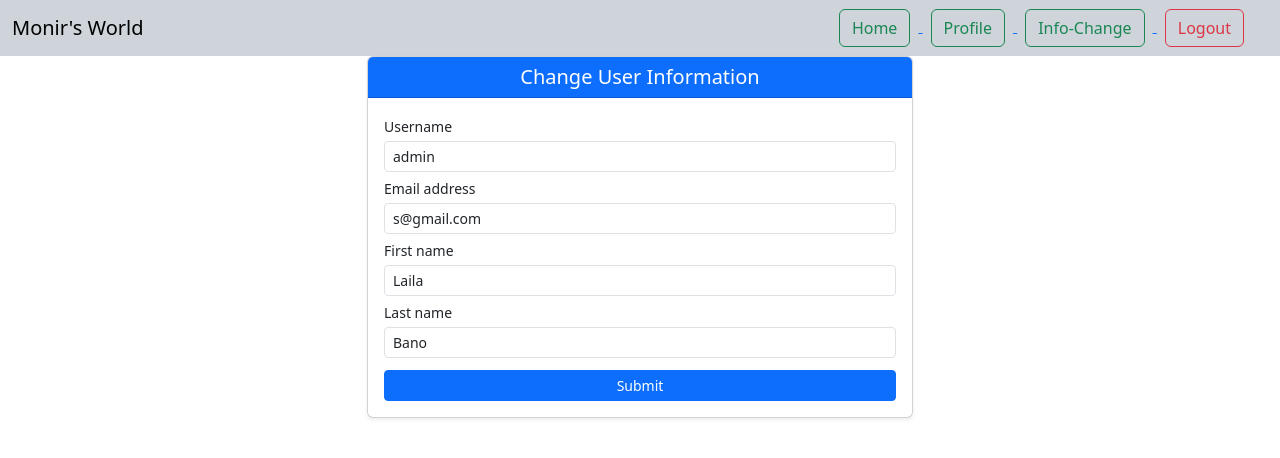
After one commit to monir3430/django-auth, a Django app: page /change_user_data/ in a window 1280 px wide. The commit adds this page. Shown: the top 458 px of the page. Run offline with Django 5.2, Linux system fonts and the light colour scheme; a user stored in the database is signed in; some libraries are stand-ins or nearby versions.

Commit message:
chage-data

```diff
--- a/aaa/settings.py
+++ b/aaa/settings.py
@@ -40,6 +40,7 @@ INSTALLED_APPS = [
     'crispy_forms',
     'crispy_bootstrap5',
     'myapp',
+    'widget_tweaks',
 ]
 CRISPY_ALLOWED_TEMPLATE_PACKS = 'bootstrap5'
 CRISPY_TEMPLATE_PACK = 'bootstrap5'
--- a/myapp/forms.py
+++ b/myapp/forms.py
@@ -1,5 +1,5 @@
 from django.contrib.auth.models import User
-from django.contrib.auth.forms import UserCreationForm
+from django.contrib.auth.forms import UserCreationForm, UserChangeForm
 from django import forms
 
 
@@ -11,3 +11,11 @@ class RegisterForm(UserCreationForm):
     class Meta:
         model = User
         fields = ['username', 'email', 'first_name', 'last_name']
+
+
+class ChangeForm(UserChangeForm):
+    password = None
+
+    class Meta:
+        model = User
+        fields = ['username', 'email', 'first_name', 'last_name']
--- a/myapp/templates/base.html
+++ b/myapp/templates/base.html
@@ -11,19 +11,35 @@
   <div class="container-fluid">
     <a class="navbar-brand">Monir's World</a>
 
-      <div>
-		  	<a href="{% url 'home' %}"><button class="btn btn-outline-success" type="submit">Home</button></a>
-      		<a href="{% url 'signup' %}"><button class="btn btn-outline-success" type="submit">Signup</button></a>
-      		<a href="{% url 'login' %}"><button class="btn btn-outline-success" type="submit">Login</button></a>
+    <div class="mx-3">
+      <a href="{% url 'home' %}">
+        <button class="btn btn-outline-success mx-2" type="button">Home</button>
+      </a>
 
-
-	  </div>
+      {% if user.is_authenticated %}
+        <a href="{% url 'profile' %}">
+          <button class="btn btn-outline-success mx-2" type="button">Profile</button>
+        </a>
+		  <a href="{% url 'change_user_data' %}">
+          <button class="btn btn-outline-success mx-2" type="button">Info-Change</button>
+        </a>
+        <a href="{% url 'logout' %}">
+          <button class="btn btn-outline-danger mx-2" type="button">Logout</button>
+        </a>
+      {% else %}
+        <a href="{% url 'signup' %}">
+          <button class="btn btn-outline-success mx-2" type="button">Signup</button>
+        </a>
+        <a href="{% url 'login' %}">
+          <button class="btn btn-outline-success mx-2" type="button">Login</button>
+        </a>
+      {% endif %}
+    </div>
 
   </div>
 </nav>
 {% block body %} {% endblock %}
 
-
-    <script src="https://cdn.jsdelivr.net/npm/bootstrap@5.3.3/dist/js/bootstrap.bundle.min.js" integrity="sha384-YvpcrYf0tY3lHB60NNkmXc5s9fDVZLESaAA55NDzOxhy9GkcIdslK1eN7N6jIeHz" crossorigin="anonymous"></script>
-  </body>
+<script src="https://cdn.jsdelivr.net/npm/bootstrap@5.3.3/dist/js/bootstrap.bundle.min.js" integrity="sha384-YvpcrYf0tY3lHB60NNkmXc5s9fDVZLESaAA55NDzOxhy9GkcIdslK1eN7N6jIeHz" crossorigin="anonymous"></script>
+</body>
 </html>
--- /dev/null
+++ b/myapp/templates/info-change.html
@@ -0,0 +1,32 @@
+{% extends 'base.html' %}
+{% load widget_tweaks %}
+
+{% block body %}
+    {% csrf_token %}
+    <div class="container mt-0">
+        <div class="row justify-content-center">
+            <div class="col-md-6">
+                <div class="card shadow-sm">
+                    <div class="card-header bg-primary text-white text-center py-2"> <!-- Reduced padding -->
+                        <h5 class="mb-0">Change User Information</h5> <!-- Slightly smaller header -->
+                    </div>
+                    <div class="card-body p-3"> <!-- Reduced padding -->
+                        <form method="post" action="">
+                            {% csrf_token %}
+                            {% for f in form %}
+                            <div class="mb-1"> <!-- Reduced margin-bottom -->
+                                <label for="{{ f.id_for_label }}" class="form-label mb-1 small">{{ f.label }}</label> <!-- Smaller label -->
+                                {{ f|add_class:"form-control form-control-sm" }} <!-- Compact input -->
+                                {% for error in f.errors %}
+                                <div class="text-danger small mt-1">{{ error }}</div>
+                                {% endfor %}
+                            </div>
+                            {% endfor %}
+                            <button type="submit" class="btn btn-primary btn-sm w-100 mt-2">Submit</button> <!-- Compact button -->
+                        </form>
+                    </div>
+                </div>
+            </div>
+        </div>
+    </div>
+{% endblock %}
--- a/myapp/templates/login.html
+++ b/myapp/templates/login.html
@@ -9,6 +9,11 @@
                     <h1 class="text-center mb-4">Login</h1>
                     <form method="post" novalidate>
                         {% csrf_token %}
+						<div class="text-danger">
+							{% for error in form.non_field_errors %}
+								<p>{{ error }}</p>
+							{% endfor %}
+						</div>
                         <div class="mb-3">
                             <label for="username" class="form-label">Username</label>
                             <input type="text" name="username" id="username" class="form-control" required>
--- /dev/null
+++ b/myapp/templates/logout.html
@@ -0,0 +1,5 @@
+{% extends 'base.html' %}
+
+{% block body %}
+
+{% endblock %}
--- a/myapp/templates/signup.html
+++ b/myapp/templates/signup.html
@@ -28,6 +28,8 @@
         {% endfor %}
 
         <button class="btn btn-primary d-block mx-auto" type="submit">Submit</button>
+		<br>
+		<small>Already have an account? Please login <a href="{% url 'login' %}">Login</a></small>
     </div>
 </form>
 
--- a/myapp/urls.py
+++ b/myapp/urls.py
@@ -6,4 +6,9 @@ urlpatterns = [
     path('signup/', views.signup, name='signup'),
     path('success/', views.success_view, name='success_url'),
     path('login/', views.login_view, name='login'),
+    path('profile/', views.profile, name='profile'),
+    path('logout/', views.logout_view, name='logout'),
+    path('passchange/', views.pass_change, name='passchange'),
+    path('passchange2/', views.pass_change2, name='passchange2'),
+    path('change_user_data/', views.change_user_data, name='change_user_data'),
 ]
--- a/myapp/views.py
+++ b/myapp/views.py
@@ -1,8 +1,8 @@
 from django.shortcuts import render, redirect
-from .forms import RegisterForm
+from .forms import RegisterForm, ChangeForm
 from django.contrib import messages
-from django.contrib.auth.forms import AuthenticationForm
-from django.contrib.auth import authenticate, login, logout
+from django.contrib.auth.forms import AuthenticationForm, PasswordChangeForm, SetPasswordForm
+from django.contrib.auth import authenticate, login, logout, update_session_auth_hash
 
 
 # Create your views here.
@@ -12,31 +12,106 @@ def home(request):
 
 
 def signup(request):
-    if request.method == 'POST':
-        form = RegisterForm(request.POST)
-        if form.is_valid():
-            form.save()
-            messages.success(request, 'User was successfully registered')
-            return redirect('success_url')
+    if not request.user.is_authenticated:
+        if request.method == 'POST':
+            form = RegisterForm(request.POST)
+            if form.is_valid():
+                form.save()
+                messages.success(request, 'User was successfully registered')
+                return redirect('success_url')
+        else:
+            form = RegisterForm()
+        return render(request, 'signup.html', {'form': form})
     else:
-        form = RegisterForm()
-    return render(request, 'signup.html', {'form': form})
+        return redirect('profile')
 
 
 def success_view(request):
     return render(request, 'success.html')
 
 
+def profile(request):
+    if request.user.is_authenticated:
+        return render(request, 'profile.html', {'user': request.user})
+    else:
+        return redirect('login')
+
+
 def login_view(request):
+    if not request.user.is_authenticated:
+        if request.method == 'POST':
+            form = AuthenticationForm(request=request, data=request.POST)
+            if form.is_valid():
+                username = form.cleaned_data['username']
+                password = form.cleaned_data['password']
+                user = authenticate(username=username, password=password)
+                if user is not None:
+                    login(request, user)
+                    return redirect('profile')
+                else:
+                    form.add_error(None, "Invalid username or password")
+        else:
+            form = AuthenticationForm()
+        return render(request, 'login.html', {'form': form})
+
+    else:
+        return redirect('profile')
+
+
+# if request.method == 'POST':
+#     form = AuthenticationForm(request=request, data=request.POST)
+#     if form.is_valid():
+#         # Log in the user
+#         user = form.get_user()
+#         login(request, user)
+#         # Redirect to home
+#         return redirect('home')
+# else:
+#     form = AuthenticationForm()
+#
+# return render(request, 'login.html', {'form': form})
+
+def logout_view(request):
+    logout(request)
+    return redirect('login')
+
+
+def pass_change(request):
     if request.method == 'POST':
-        form = AuthenticationForm(request=request, data=request.POST)
+        form = PasswordChangeForm(user=request.user, data=request.POST)
         if form.is_valid():
-            # Log in the user
-            user = form.get_user()
-            login(request, user)
-            # Redirect to home
-            return redirect('home')
+            form.save()
+            update_session_auth_hash(request, form.user)
+            # update_session_auth_hash(request, form.cleaned_data['user'])
+            return redirect('profile')
     else:
-        form = AuthenticationForm()
+        form = PasswordChangeForm(user=request.user)
+    return render(request, 'passchange.html', {'form': form})
 
-    return render(request, 'login.html', {'form': form})
+
+def pass_change2(request):
+    if request.method == 'POST':
+        form = SetPasswordForm(user=request.user, data=request.POST)
+        if form.is_valid():
+            form.save()
+            update_session_auth_hash(request, form.user)
+            # update_session_auth_hash(request, form.cleaned_data['user'])
+            return redirect('profile')
+    else:
+        form = SetPasswordForm(user=request.user)
+    return render(request, 'passchange.html', {'form': form})
+
+
+def change_user_data(request):
+    if request.user.is_authenticated:
+        if request.method == 'POST':
+            form = ChangeForm(request.POST, instance=request.user)
+            if form.is_valid():
+                form.save()
+                messages.success(request, 'Account updated successfully!')
+                return redirect('success_url')
+        else:
+            form = ChangeForm(instance=request.user)
+        return render(request, 'info-change.html', {'form': form})
+    else:
+        return redirect('signup')
```
Also changed, not shown: myapp/templates/passchange.html (added, +34 -0 lines), myapp/templates/profile.html (added, +11 -0 lines), db.sqlite3.
